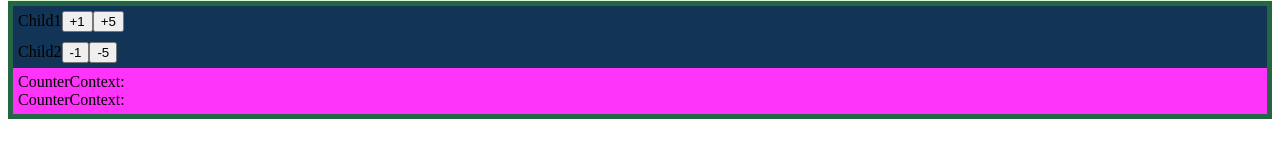
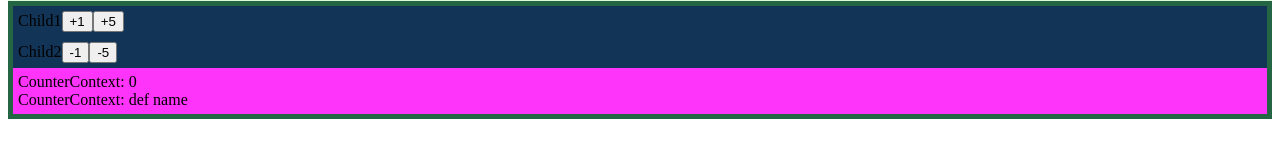
Before and after one commit to tsys-nagase/react-ts-1c1tpj, a React (Create React App) app: page / in a window 1280 px wide. Shown: the part 273-430 px from the top of the page. Built offline with nearby package versions, Linux system fonts and the light colour scheme.

Commit message:
1 file modified

```diff
--- a/contexts/CounterContext.tsx
+++ b/contexts/CounterContext.tsx
@@ -5,28 +5,33 @@ type CounterAction = {
   payload: { step: number; val1?: string };
 };
 
-const CounterContext = React.createContext<{
-  name: string;
+type CounterState = {
+  name?: string;
   num: number;
-}>({ name: 'def name', num: 0 });
+};
+
+const initialState: CounterState = { name: 'def name', num: 0 };
+
+const CounterContext = React.createContext<CounterState>(undefined);
 const CounterDispatchContext = React.createContext<
   React.Dispatch<CounterAction>
 >(() => {});
-
+// reducer
+export const counterReducer = (prev: CounterState, action: CounterAction) => {
+  console.log('step:', action.payload.step);
+  switch (action.type) {
+    case '+':
+      return { ...prev, num: prev.num + action.payload.step };
+    case '-':
+      return { ...prev, num: prev.num - action.payload.step };
+    default:
+      throw new Error('errorです');
+  }
+};
 export const CounterProvider = ({ children }) => {
   const [counter, counterDispatch] = React.useReducer(
-    (prev: number, action: CounterAction) => {
-      console.log('step:', action.payload.step);
-      switch (action.type) {
-        case '+':
-          return prev + action.payload.step;
-        case '-':
-          return prev - action.payload.step;
-        default:
-          throw new Error('errorです');
-      }
-    },
-    0
+    counterReducer,
+    initialState
   );
 
   return (
```
